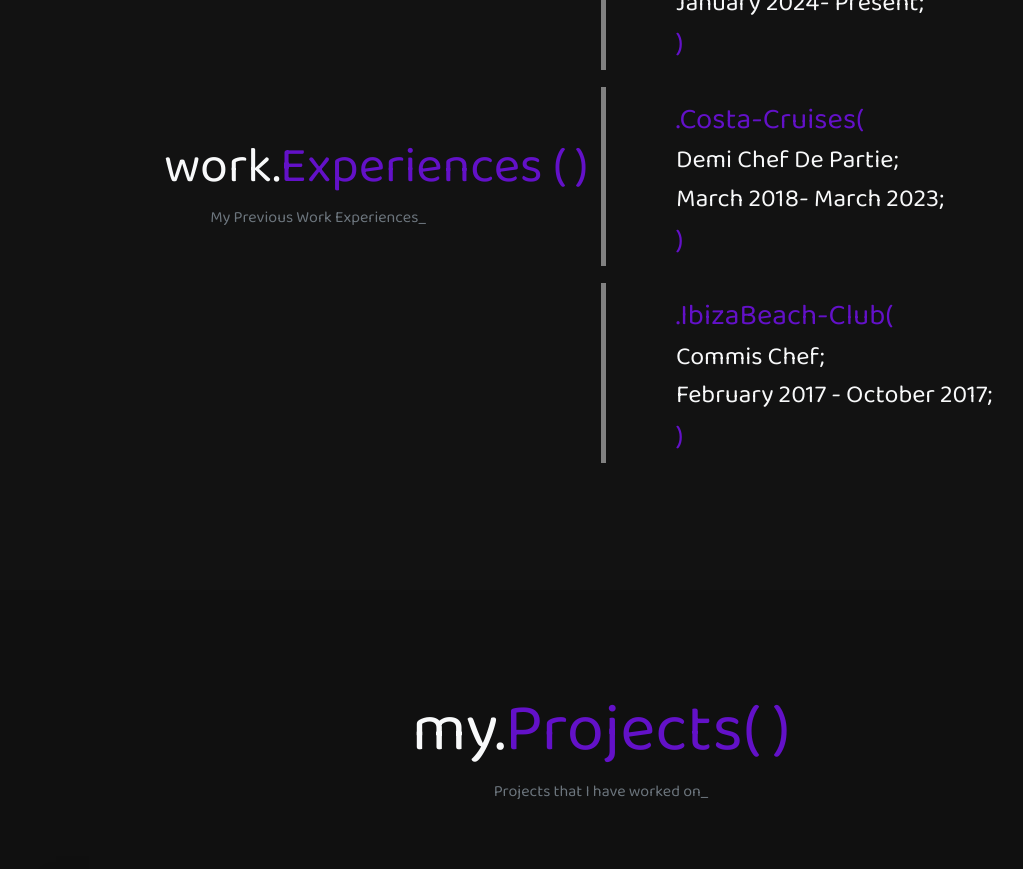
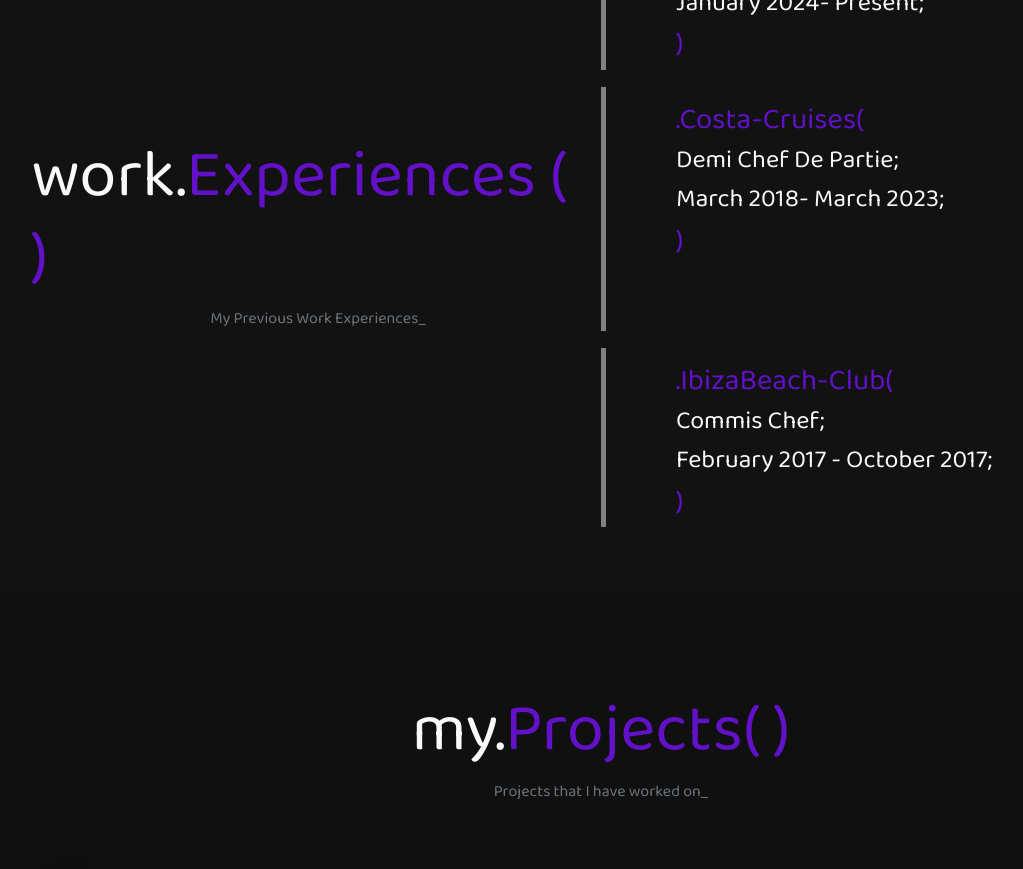
Before and after one commit to jammmeess/portfolio-jammmeess, a React (Create React App) app: page / in a window 1280 px wide. Shown: the part 1780-2649 px from the top of the page, without its empty margins (39-1062 px from the left). Built offline with nearby package versions, Linux system fonts and the light colour scheme; a web font is replaced by a local one.

Commit message:
Minor Updates

```diff
--- a/src/components/Experience.jsx
+++ b/src/components/Experience.jsx
@@ -13,10 +13,10 @@
             <h3 className="text-code">)</h3>
           </div>
           <div className="col-lg-6 pt-5">
-            <h3 className="text-light display-5">
-              work.<span className="text-code">Experiences ( )</span>
+            <h3 className="text-light display-5"><strong>work.<span className="text-code">Experiences ( )</span></strong>
+
             </h3>
-            <p className="text-secondary"> My Previous Work Experiences_</p>
+            <p className="text-secondary "> My Previous Work Experiences_</p>
           </div>
           <div className="col-lg-6 mb-3 work-section">
             <h3 className="text-code">.Costa-Cruises( </h3>
@@ -61,7 +61,7 @@
             <h5 className="text-light">March 2018- March 2023;</h5>
             <h3 className="text-code">)</h3>
           </div>
-          <div className="col-lg-6  workmobile-section mb-5">
+          <div className="col-lg-6  workmobile-section">
             <h3 className="text-code">.IbizaBeach-Club( </h3>
             <h5 className="text-light">Commis Chef;</h5>
             <h5 className="text-light">February 2017 - October 2017;</h5>
@@ -81,8 +81,8 @@
             <h3 className="text-code">)</h3>
           </div>
           <div className="col-lg-6 pt-5 ">
-            <h3 className="text-light display-5 d-flex justify-content-end">
-              work.<span className="text-code">Experiences ( )</span>
+            <h3 className="text-light display-3 d-flex justify-content-end">
+              <strong>work.<span className="text-code">Experiences ( )</span></strong>
             </h3>
             <p className="text-secondary d-flex justify-content-center ms-3">
               {" "}
```
